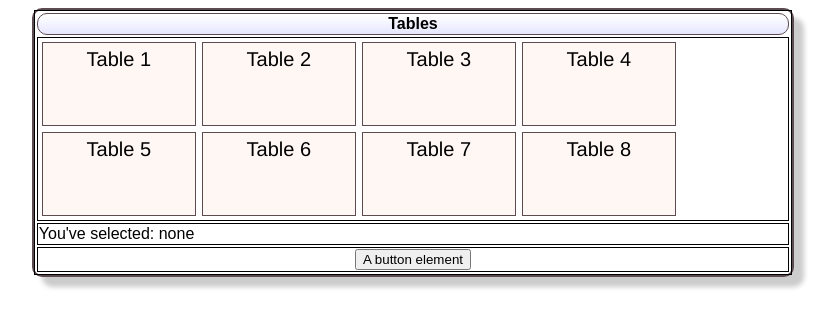
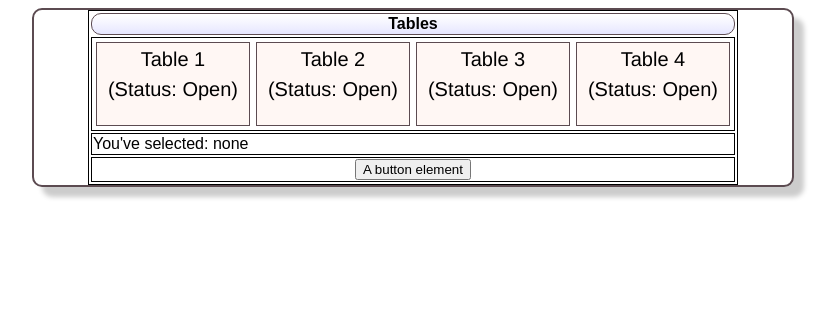
Before and after one commit to JeremyDoss/Restaurant-Project, a Django app: template restaurant/core/templates/waiter.html in a window 1280 px wide. Shown: the top 328 px of the page, without its empty margins (227-1064 px from the left). Run offline with Django 3.2, Linux system fonts and the light colour scheme; the template is opened without the code that fills it: values that come from a table or form of the project are taken from there, others are empty; data comes from the database, SQL or seed files in the repository; some libraries are stand-ins or nearby versions.

Commit message:
Waiter page hooked up to Django

```diff
--- a/restaurant/core/models.py
+++ b/restaurant/core/models.py
@@ -80,6 +80,11 @@ class Table(models.Model):
 	status = models.CharField(max_length=2, choices=STATUS_TYPES, default=STATUS_TYPES[0][0])
 	prev_status = models.CharField(max_length=2, choices=STATUS_TYPES, default=STATUS_TYPES[0][0]) # so we can revert from e.g. "Need refill"
 
+	def status_name(self):
+		for t in self.STATUS_TYPES:
+			if self.status == t[0]:
+				return t[1]
+
 	def __str__(self):
 		return "Table %i" % self.id
 
--- a/restaurant/core/templates/waiter.html
+++ b/restaurant/core/templates/waiter.html
@@ -1,19 +1,31 @@
-<!DOCTYPE html>
-<html>
-<head>
-	<title>Waiter Screen</title>
+{% extends "base.html" %}
 
+  	{% block script %}
 		<script src="//code.jquery.com/jquery-1.10.2.js"></script>
   		<script src="//code.jquery.com/ui/1.11.4/jquery-ui.js"></script>
+    		<script>
+  			$(function(){
 
-  	{% block script %}
+    			$( "#selectable" ).selectable({
+      				stop: function() {
+        				var result = $( "#select-result" ).empty();
+        				$( ".ui-selected", this ).each(function() {
+          					var index = $( "#selectable li" ).index( this );
+          					result.append( " #" + ( index + 1 ) );
+        				});
+      				}
+    			});
+    			$("input[type=submit], a, button").button().click(function( event ){
+        			event.preventDefault();
+      			});
+  			});
+  		</script>
 	{% endblock %}
-	{% block style %}
+{% block style %}
 
 
 	<link href="css/style.css" rel="stylesheet">
 	<style type="text/css">
-		<style>
 
 			#selectable .ui-selecting { background: #F2EBBF; }
 			#selectable .ui-selected { background: #8CBEB2; color: F2EBBF; }
@@ -31,31 +43,6 @@
   				border-color: #5C4B51;
   				background: #FFF7F4;
 			}
-		</style>
-  		<script>
-  			$(function(){
-
-    			$( "#selectable" ).selectable({
-      				stop: function() {
-        				var result = $( "#select-result" ).empty();
-        				$( ".ui-selected", this ).each(function() {
-          					var index = $( "#selectable li" ).index( this );
-          					result.append( " #" + ( index + 1 ) );
-        				});
-      				}
-    			});
-    			$("input[type=submit], a, button").button().click(function( event ){
-        			event.preventDefault();
-      			});
-  			});
-  		</script>
-{% endblock %}
-</head>
-<body>
-	{% block main %}
-
-
-<style>
 
 #rcorners {
     border-radius: 10px;
@@ -77,8 +64,12 @@ tr{
 	width : 50%;
 
 }
+</style>
+{% endblock %}
 
-</style>
+{% block main %}
+
+
 <center>
 <div id="rcorners">
 <table>
@@ -87,14 +78,9 @@ tr{
 	<tr>
 		<td>
 			<ol id="selectable">
-				<li class="ui-widget-content">Table 1</li>
-				<li class="ui-widget-content">Table 2</li>
-				<li class="ui-widget-content">Table 3</li>
-				<li class="ui-widget-content">Table 4</li>
-				<li class="ui-widget-content">Table 5</li>
-				<li class="ui-widget-content">Table 6</li>
-				<li class="ui-widget-content">Table 7</li>
-				<li class="ui-widget-content">Table 8</li>
+				{% for table in tables %}
+				<li class="ui-widget-content">{{ table }}<br/>(Status: {{ table.status_name }})</li>
+				{% endfor %}
 			</ol>
 		</td>
 	<tr>
@@ -113,5 +99,3 @@ tr{
 </div>
 
 {% endblock %}
-</body>
-</html>
--- a/restaurant/restaurant/settings.py
+++ b/restaurant/restaurant/settings.py
@@ -69,8 +69,8 @@ DATABASES = {
         'NAME': 'se4444',
         'USER': 'se4444',
         'PASSWORD': 'csce4444',
-        #'HOST': '107.170.130.163',
-        'HOST': 'localhost',
+        'HOST': '107.170.130.163',
+        #'HOST': 'localhost',
         'PORT': '3306',
         'OPTIONS': {
           'autocommit': True,
```
Also changed, not shown: restaurant/core/views.py (+12 -1 lines).
